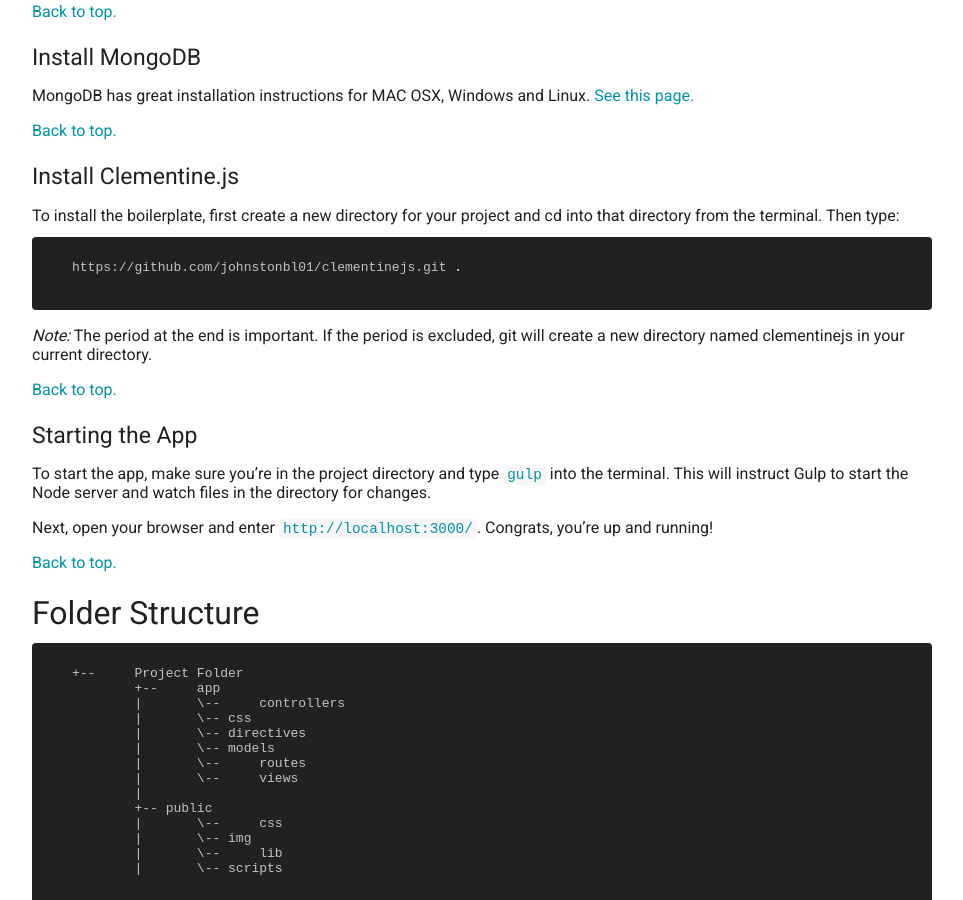
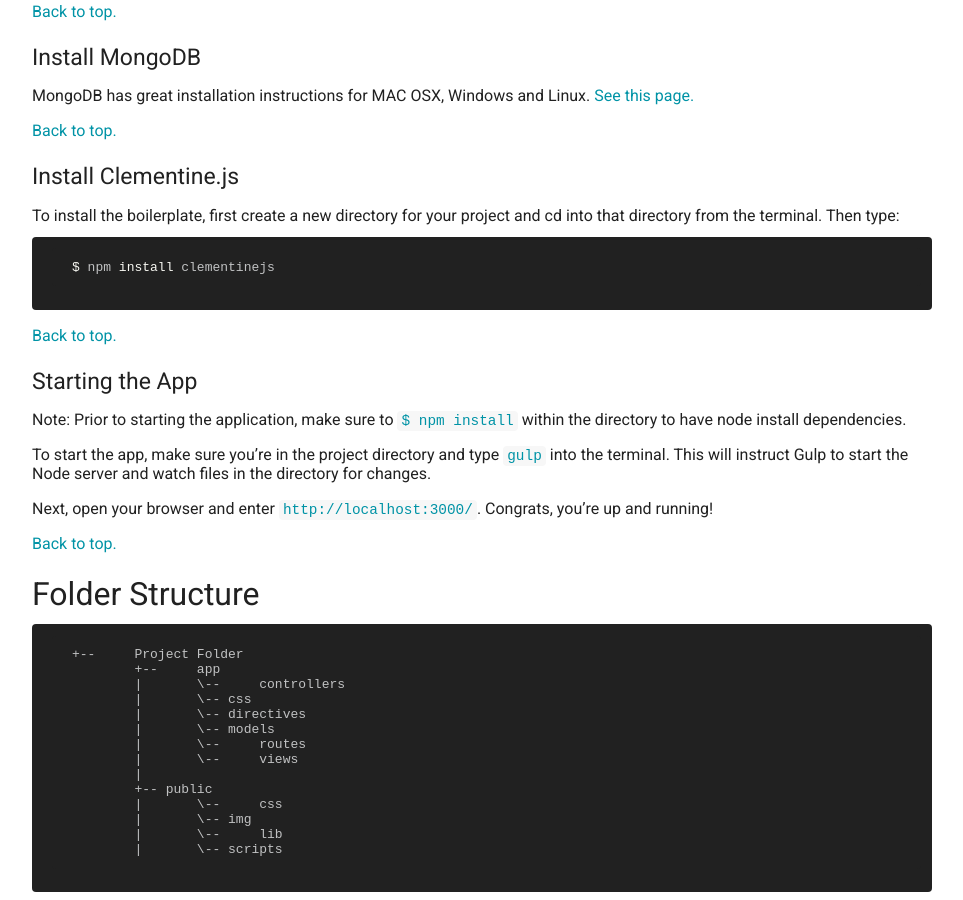
Before and after one commit to johnstonbl01/clementinejs, a Jekyll site: the page built from standard/standard.md, in a window 1280 px wide and 900 px high, scrolled down 3117 px. Shown: the whole window, without its empty margins (158-1121 px from the left). Built offline with Jekyll 4.4.1, drawn with Linux system fonts in a browser that asks for light colours; Markdown is read by kramdown in place of the engine named in the settings.

Commit message:
Updated standard installation instructions.

````diff
--- a/standard/standard.md
+++ b/standard/standard.md
@@ -149,14 +149,14 @@
 To install the boilerplate, first create a new directory for your project and cd into that directory from the terminal. Then type:
 
 ```bash
-https://github.com/johnstonbl01/clementinejs.git .
+$ npm install clementinejs
 ```
-
-_Note:_ The period at the end is important. If the period is excluded, git will create a new directory named clementinejs in your current directory.
 
 [Back to top.](#top)
 
 ### Starting the App
+
+Note: Prior to starting the application, make sure to `$ npm install` within the directory to have node install dependencies.
 
 To start the app, make sure you're in the project directory and type `gulp` into the terminal. This will instruct Gulp to start the Node server and watch files in the directory for changes.
 
````
